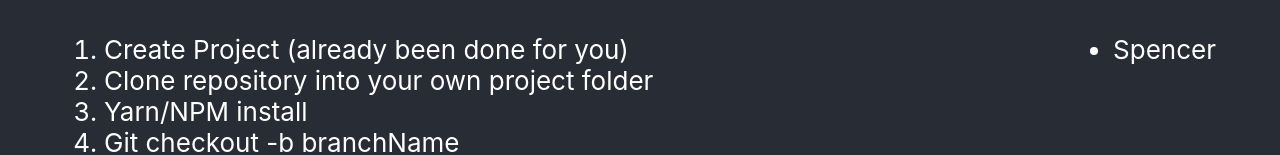
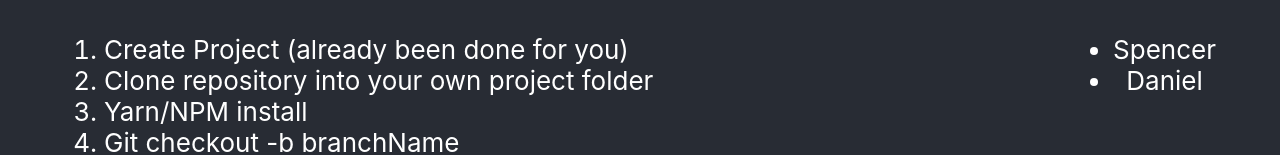
Before and after one commit to DM-Dallas-19-practice/dm19-git-group-practice, a React (Create React App) app: page / in a window 1280 px wide. Shown: the part 200-355 px from the top of the page. Built offline with nearby package versions, Linux system fonts and the light colour scheme.

Commit message:
added name and component

```diff
--- a/src/App.js
+++ b/src/App.js
@@ -37,7 +37,7 @@ class App extends Component {
               <h5>Signed in:</h5>
               <ul>
                 <li>Spencer</li>
-
+                <li>Daniel</li>
               </ul>
             </div>
           </div>
```
Also changed, not shown: src/components/dannysbranch/DannyComponent.js (added, +11 -0 lines).
